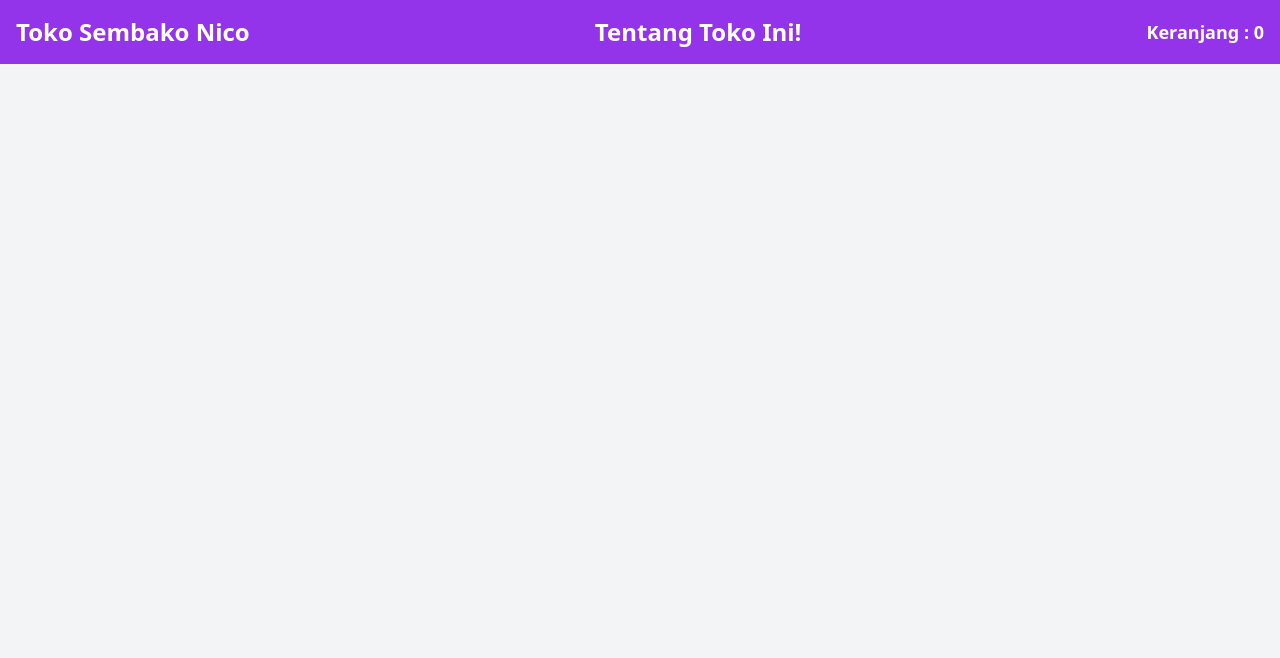
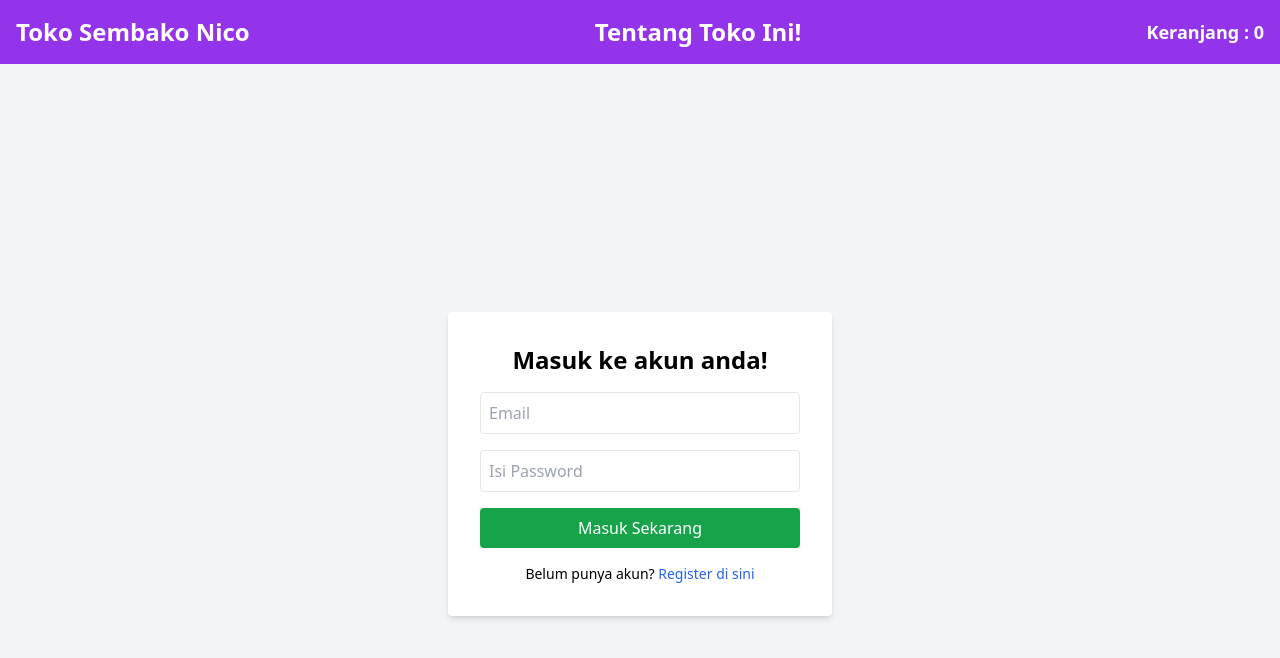
Before and after one commit to NzxCode/react-context-shopping-cart, a React (Vite) app: page /login in a window 1280 px wide. Shown: the top 658 px of the page. Built offline with nearby package versions, Linux system fonts and the light colour scheme; no server answers.

Commit message:
Update React Project

```diff
--- a/src/App.jsx
+++ b/src/App.jsx
@@ -5,6 +5,8 @@ import CartPage from "./pages/CartPage";
 import CheckoutPage from "./pages/CheckoutPage";
 import { Routes, Route } from "react-router-dom";
 import DetailPage from "./pages/DetailPage";
+import LoginPage from "./pages/LoginPage";
+import RegisterPage from "./pages/RegisterPage";
 
 function App() {
   return (
@@ -16,6 +18,8 @@ function App() {
         <Route path="/cart" element={<CartPage />} />
         <Route path="/product/:id" element={<DetailPage />} />
         <Route path="/checkout" element={<CheckoutPage />} />
+        <Route path="/login" element={<LoginPage />} />
+        <Route path="/register" element={<RegisterPage />} />
       </Routes>
     </div>
   )
--- /dev/null
+++ b/src/pages/LoginPage.jsx
@@ -0,0 +1,61 @@
+import { useState } from "react";
+import { useAuth } from "../context/AuthContext";
+import { useNavigate, Link } from "react-router-dom";
+
+export default function LoginPage() {
+    const [email, setEmail] = useState("");
+    const [password, setPassword] = useState("");
+    const [error, setError] = useState("");
+    const [loading, setLoading] = useState(false);
+    const { login } = useAuth();
+    const navigate = useNavigate();
+
+    async function handleSubmit(e) {
+        e.preventDefault();
+        try {
+            setError("");
+            setLoading(true);
+            await login(email, password);
+            navigate("/");
+        } catch (error) {
+            setError("Gagal login. Cek kembali email dan password Anda.");
+        }
+        setLoading(false);
+    }
+    return (
+        <div className="flex justify-center items-center h-screen bg-gray-100">
+            <div className="bg-white p-8 rounded shadow-md w-96">
+                <h2 className="text-2xl font-bold mb-4 text-center">Masuk ke akun anda!</h2>
+                {error && <div className="bg-red-100 text-red-700 p-2 mb-4 text-sm rounded">{error}</div>}
+                <form onSubmit={handleSubmit} className="flex flex-col gap-4">
+                    <input
+                        type="email"
+                        placeholder="Email"
+                        className="border p-2 rounded"
+                        value={email}
+                        onChange={(e) => setEmail(e.target.value)}
+                        required
+                    />
+                    <input
+                        type="password"
+                        placeholder="Isi Password"
+                        className="border p-2 rounded"
+                        value={password}
+                        onChange={(e) => setEmail(e.email.value)}
+                        required
+                    />
+                    <button
+                        type="submit"
+                        disabled={loading}
+                        className="bg-green-600 text-white p-2 rounded hover:bg-green-700 disabled:opacity-50"
+                    >
+                        {loading ? "Sedang masuk..." : "Masuk Sekarang"}
+                    </button>
+                </form>
+                <div className="mt-4 text-center text-sm">
+                    Belum punya akun? <Link to="/register" className="text-blue-600 hover:underline">Register di sini</Link>
+                </div>
+            </div>
+        </div>
+    )
+}
--- /dev/null
+++ b/src/pages/RegisterPage.jsx
@@ -0,0 +1,61 @@
+import { useState} from "react";
+import { useAuth } from "../context/AuthContext";
+import { useNavigate } from "react-router-dom";
+
+export default function RegisterPage() {
+    const [email, setEmail] = useState("");
+    const [password, setPassword] = useState("");
+    const [error, setError] = useState("");
+    const [loading, setLoading] = useState(false);
+    const { signup } = useAuth();
+    const navigate = useNavigate();
+
+    async function handleSubmit(e) {
+        e.preventDefault();
+        try {
+            setError("");
+            setLoading(true);
+            await signup(email, password);
+            navigate("/");
+        } catch (error) {
+            setError("Gagal mendaftar. Password minimal 6 karakter?");
+        }
+        setLoading(false);
+    }
+    return (
+        <div className="flex justify-center items-center h-screen bg-gray-100">
+            <div className="bg-white p-8 rounded shadow-md w-96">
+                <h2 className="text-2xl font-bold mb-4 text-center">Daftar Akun</h2>
+                {error && <div className="bg-red-100 text-red-700 p-2 mb-4 text-sm rounded">{error}</div>}
+                <form onSubmit={handleSubmit} className="flex flex-col gap-4">
+                    <input
+                        type="email"
+                        placeholder="Email"
+                        className="border p-2 rounded"
+                        value={email}
+                        onChange={(e) => setEmail(e.target.value)}
+                        required
+                    />
+                    <input
+                        type="password"
+                        placeholder="Isi Password"
+                        className="border p-2 rounded"
+                        value={password}
+                        onChange={(e) => setEmail(e.email.value)}
+                        required
+                    />
+                    <button
+                        type="submit"
+                        disabled={loading}
+                        className="bg-green-600 text-white p-2 rounded hover:bg-green-700 disabled:opacity-50"
+                    >
+                        {loading ? "Mendaftar..." : "Daftar Sekarang"}
+                    </button>
+                </form>
+                <div className="mt-4 text-center text-sm">
+                    Sudah punya akun? <Link to="/login" className="text-blue-600 hover:underline">Login di sini</Link>
+                </div>
+            </div>
+        </div>
+    );
+};
```
